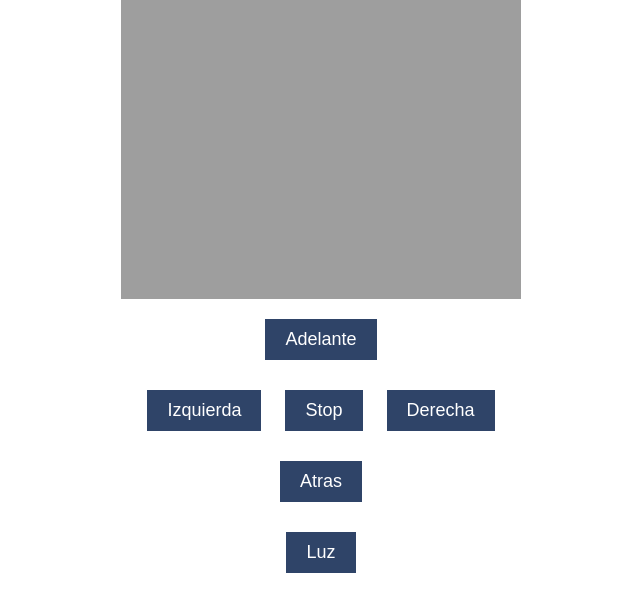
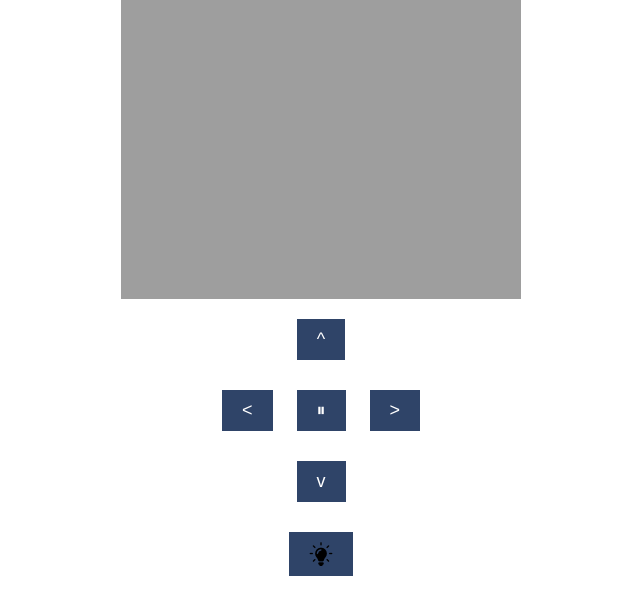
Before and after one commit to ThxCeZar/Proyecto_Flask, a Flask app: page / in a window 1280 px wide. Shown: the part 111-726 px from the top of the page, without its empty margins (319-959 px from the left). Run offline with Flask 3, Linux system fonts and the light colour scheme.

Commit message:
Actualización v2.0.0.3

```diff
--- a/templates/index.html
+++ b/templates/index.html
@@ -36,11 +36,36 @@
     <h1>ESP32-CAM Robot</h1>
     <img src="" id="photo">
     <table>
-      <tr><td colspan="3" align="center"><button class="button" onmousedown="toggleCheckbox('forward');" ontouchstart="toggleCheckbox('forward');" onmouseup="toggleCheckbox('stop');" ontouchend="toggleCheckbox('stop');">Adelante</button></td></tr>
-      <tr><td align="center"><button class="button" onmousedown="toggleCheckbox('left');" ontouchstart="toggleCheckbox('left');" onmouseup="toggleCheckbox('stop');" ontouchend="toggleCheckbox('stop');">Izquierda</button></td><td align="center"><button class="button" onmousedown="toggleCheckbox('stop');" ontouchstart="toggleCheckbox('stop');">Stop</button></td><td align="center"><button class="button" onmousedown="toggleCheckbox('right');" ontouchstart="toggleCheckbox('right');" onmouseup="toggleCheckbox('stop');" ontouchend="toggleCheckbox('stop');">Derecha</button></td></tr>
-      <tr><td colspan="3" align="center"><button class="button" onmousedown="toggleCheckbox('backward');" ontouchstart="toggleCheckbox('backward');" onmouseup="toggleCheckbox('stop');" ontouchend="toggleCheckbox('stop');">Atras</button></td></tr>
-      <tr><td colspan="3" align="center"><button class="button" onmousedown="toggleCheckbox('flash');" ontouchstart="toggleCheckbox('flash');" onmouseup="toggleCheckbox('stop');" ontouchend="toggleCheckbox('stop');">Luz</button></td></tr>
+      <tr>
+        <td colspan="3" align="center">
+          <button class="button" onmousedown="toggleCheckbox('forward');" ontouchstart="toggleCheckbox('forward');" onmouseup="toggleCheckbox('stop');" ontouchend="toggleCheckbox('stop');"> ^ </button>
+        </td>
+      </tr>
+
+      <tr>
+        <td align="center">
+          <button class="button" onmousedown="toggleCheckbox('left');" ontouchstart="toggleCheckbox('left');" onmouseup="toggleCheckbox('stop');" ontouchend="toggleCheckbox('stop');"> &lt; </button>
+        </td>
+        <td align="center">
+          <button class="button" onmousedown="toggleCheckbox('stop');" ontouchstart="toggleCheckbox('stop');">&#x23F8;</button>
+        </td>
+        <td align="center">
+          <button class="button" onmousedown="toggleCheckbox('right');" ontouchstart="toggleCheckbox('right');" onmouseup="toggleCheckbox('stop');" ontouchend="toggleCheckbox('stop');"> &gt; </button>
+        </td>
+      </tr>
+
+      <tr>
+        <td colspan="3" align="center">
+          <button class="button" onmousedown="toggleCheckbox('backward');" ontouchstart="toggleCheckbox('backward');" onmouseup="toggleCheckbox('stop');" ontouchend="toggleCheckbox('stop');"> v </button>
+        </td>
+      </tr>
+      <tr>
+        <td colspan="3" align="center">
+          <button class="button" onmousedown="toggleCheckbox('flash');" ontouchstart="toggleCheckbox('flash');" onmouseup="toggleCheckbox('stop');" ontouchend="toggleCheckbox('stop');"><img src="src/bombilla.png" alt="Stop" style="height:24px;vertical-align:middle;"></button>
+        </td>
+      </tr>
     </table>
+
     <script>
       function toggleCheckbox(x) {
         var xhr = new XMLHttpRequest();
```
Also changed, not shown: src/bombilla.png (added).
